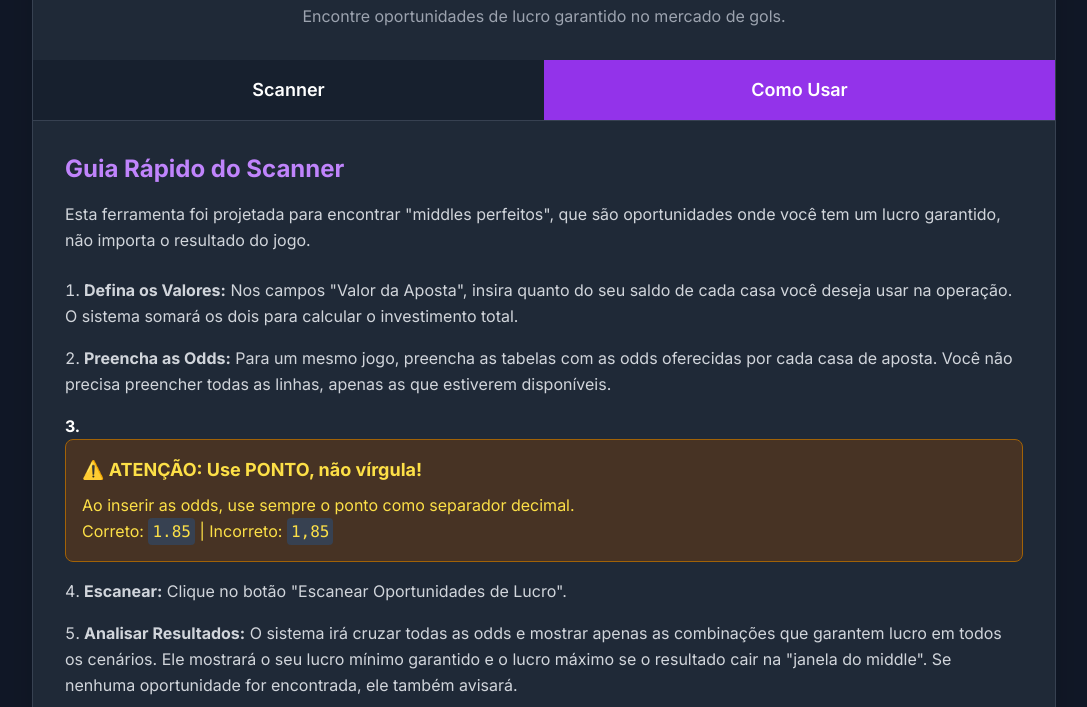
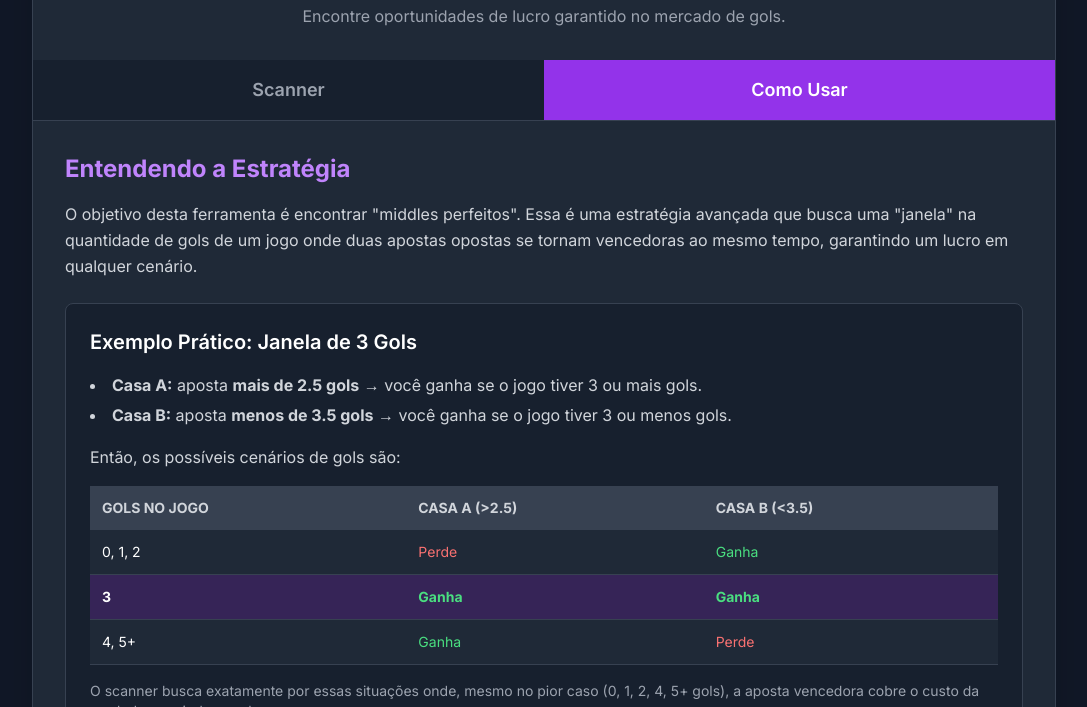
Before and after one commit to RanieuSousa/Calculadora-Dutching, a plain HTML site: page index.html in a window 1280 px wide. Both pictures are taken after a click on the button "Como Usar". Shown: the part 93-800 px from the top of the page, without its empty margins (96-1183 px from the left). Drawn offline with nearby package versions, Linux system fonts and the light colour scheme.

Commit message:
Update index.html

```diff
--- a/index.html
+++ b/index.html
@@ -84,11 +84,53 @@
                 <div id="resultScanner" class="mt-8"></div>
             </div>
 
-            <!-- Conteúdo da Ajuda -->
+            <!-- Conteúdo da Ajuda (ATUALIZADO) -->
             <div id="content-help" class="tab-content hidden leading-relaxed">
-                <h2 class="text-2xl font-bold text-purple-400 mb-4">Guia Rápido do Scanner</h2>
-                <p class="text-gray-300 mb-6">Esta ferramenta foi projetada para encontrar "middles perfeitos", que são oportunidades onde você tem um lucro garantido, não importa o resultado do jogo.</p>
+                <h2 class="text-2xl font-bold text-purple-400 mb-4">Entendendo a Estratégia</h2>
+                <p class="text-gray-300 mb-4">
+                    O objetivo desta ferramenta é encontrar "middles perfeitos". Essa é uma estratégia avançada que busca uma "janela" na quantidade de gols de um jogo onde duas apostas opostas se tornam vencedoras ao mesmo tempo, garantindo um lucro em qualquer cenário.
+                </p>
 
+                <div class="bg-gray-900/50 p-6 rounded-lg my-6 border border-gray-700">
+                    <h3 class="text-xl font-semibold text-white mb-4">Exemplo Prático: Janela de 3 Gols</h3>
+                    <ul class="list-disc list-inside text-gray-300 mb-4 space-y-1">
+                        <li><b>Casa A:</b> aposta <b>mais de 2.5 gols</b> → você ganha se o jogo tiver 3 ou mais gols.</li>
+                        <li><b>Casa B:</b> aposta <b>menos de 3.5 gols</b> → você ganha se o jogo tiver 3 ou menos gols.</li>
+                    </ul>
+                    <p class="text-gray-300 mb-4">Então, os possíveis cenários de gols são:</p>
+                    <div class="overflow-x-auto">
+                        <table class="w-full text-left text-sm">
+                            <thead class="bg-gray-700 text-gray-300 uppercase">
+                                <tr>
+                                    <th class="p-3">Gols no Jogo</th>
+                                    <th class="p-3">Casa A (>2.5)</th>
+                                    <th class="p-3">Casa B (<3.5)</th>
+                                </tr>
+                            </thead>
+                            <tbody class="bg-gray-800">
+                                <tr class="border-b border-gray-700">
+                                    <td class="p-3">0, 1, 2</td>
+                                    <td class="p-3 text-red-400">Perde</td>
+                                    <td class="p-3 text-green-400">Ganha</td>
+                                </tr>
+                                <tr class="border-b border-gray-700 bg-purple-900/40">
+                                    <td class="p-3 font-bold">3</td>
+                                    <td class="p-3 text-green-400 font-bold">Ganha</td>
+                                    <td class="p-3 text-green-400 font-bold">Ganha</td>
+                                </tr>
+                                <tr class="border-b border-gray-700">
+                                    <td class="p-3">4, 5+</td>
+                                    <td class="p-3 text-green-400">Ganha</td>
+                                    <td class="p-3 text-red-400">Perde</td>
+                                </tr>
+                            </tbody>
+                        </table>
+                    </div>
+                    <p class="text-gray-400 mt-4 text-sm">O scanner busca exatamente por essas situações onde, mesmo no pior caso (0, 1, 2, 4, 5+ gols), a aposta vencedora cobre o custo da perdedora e ainda gera lucro.</p>
+                </div>
+
+
+                <h2 class="text-2xl font-bold text-purple-400 mb-4 mt-8">Guia Rápido do Scanner</h2>
                 <ol class="list-decimal list-inside space-y-4 text-gray-300">
                     <li>
                         <strong>Defina os Valores:</strong> Nos campos "Valor da Aposta", insira quanto do seu saldo de cada casa você deseja usar na operação. O sistema somará os dois para calcular o investimento total.
@@ -106,9 +148,18 @@
                         <strong>Escanear:</strong> Clique no botão "Escanear Oportunidades de Lucro".
                     </li>
                     <li>
-                        <strong>Analisar Resultados:</strong> O sistema irá cruzar todas as odds e mostrar apenas as combinações que garantem lucro em todos os cenários. Ele mostrará o seu lucro mínimo garantido e o lucro máximo se o resultado cair na "janela do middle". Se nenhuma oportunidade for encontrada, ele também avisará.
+                        <strong>Analisar Resultados:</strong> O sistema irá cruzar todas as odds e mostrar apenas as combinações que garantem lucro em todos os cenários.
                     </li>
                 </ol>
+
+                <div class="bg-red-900/50 border border-red-700 text-red-300 p-6 rounded-lg mt-8">
+                    <h3 class="font-bold text-xl mb-3 text-red-200">Aviso Importante para o Trader</h3>
+                    <p class="font-normal">Esta ferramenta é poderosa, mas o sucesso depende do seu trabalho e disciplina. Lembre-se sempre:</p>
+                    <ul class="list-disc list-inside mt-4 space-y-2">
+                        <li><b>Nem todo jogo serve:</b> Oportunidades de lucro garantido são raras. A maior parte do seu trabalho será procurar manualmente por jogos com as odds certas.</li>
+                        <li><b>Gerenciamento de Banca é Crucial:</b> O sucesso a longo prazo exige sabedoria para gerenciar seu saldo nas duas casas de apostas. Nunca aposte um valor que você não pode se permitir perder.</li>
+                    </ul>
+                </div>
             </div>
         </div>
     </div>
@@ -124,14 +175,18 @@
 
         tabScanner.addEventListener('click', () => {
             tabScanner.classList.add('active');
+            tabScanner.classList.remove('text-gray-400');
             tabHelp.classList.remove('active');
+            tabHelp.classList.add('text-gray-400');
             contentScanner.classList.remove('hidden');
             contentHelp.classList.add('hidden');
         });
 
         tabHelp.addEventListener('click', () => {
             tabHelp.classList.add('active');
+            tabHelp.classList.remove('text-gray-400');
             tabScanner.classList.remove('active');
+            tabScanner.classList.add('text-gray-400');
             contentHelp.classList.remove('hidden');
             contentScanner.classList.add('hidden');
         });
```
